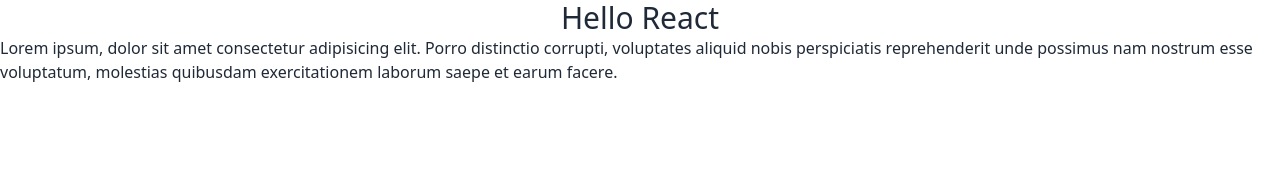
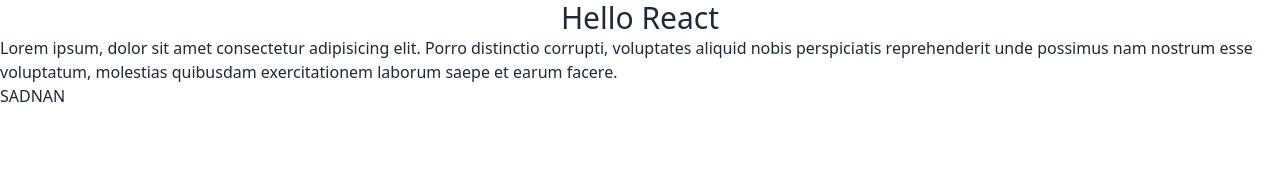
Before and after one commit to abdulawalsuhail/Reasume_Builder_0.6_Client, a React (Create React App) app: page / in a window 1280 px wide. Shown: the top 174 px of the page. Built offline with nearby package versions, Linux system fonts and the light colour scheme.

Commit message:
START NOW

```diff
--- a/src/App.js
+++ b/src/App.js
@@ -10,6 +10,7 @@ function App() {
         unde possimus nam nostrum esse voluptatum, molestias quibusdam
         exercitationem laborum saepe et earum facere.
       </p>
+      <p>SADNAN</p>
     </div>
   );
 }
```
Also changed, not shown: 1 other file (tests, documents, lock files or other folders).
